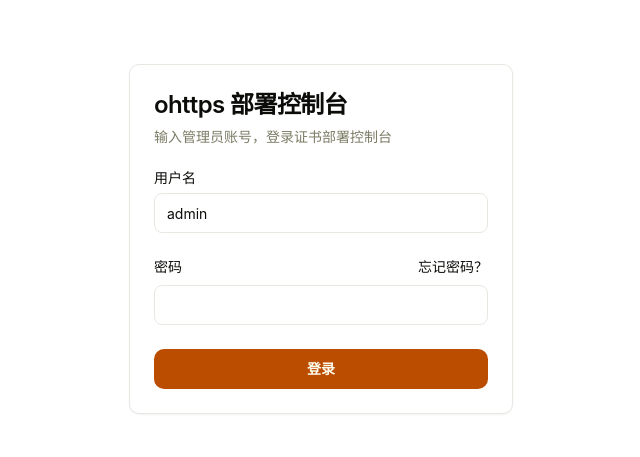
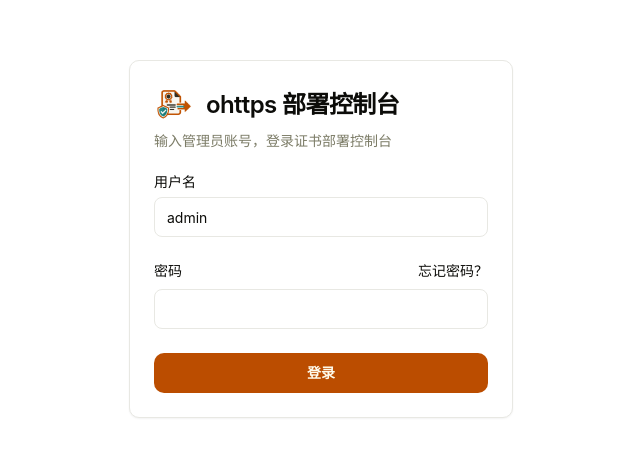
Before and after one commit to sdrpsps/ohttps-deploy, a Next.js app: page /login in a window 1280 px wide. Shown: the part 161-618 px from the top of the page, without its empty margins (319-959 px from the left). Built offline with nearby package versions, Linux system fonts and the light colour scheme.

Commit message:
feat(branding): add logo and favicon

```diff
--- a/app/components/console/console-layout.tsx
+++ b/app/components/console/console-layout.tsx
@@ -1,6 +1,6 @@
 "use client";
 
-import { Command, Menu, Settings2 } from "lucide-react";
+import { Menu, Settings2 } from "lucide-react";
 import { useRouter } from "next/navigation";
 import { useState } from "react";
 import { Button } from "@/components/ui/button";
@@ -80,9 +80,7 @@
         <SheetContent side="left" className="w-72 bg-sidebar p-5">
           <SheetHeader className="mb-6 text-left">
             <SheetTitle className="flex items-center gap-3">
-              <span className="grid size-9 place-items-center rounded-xl bg-primary text-primary-foreground">
-                <Command className="size-5" />
-              </span>
+              <img src="/ohttps-deploy-logo.png" alt="" width={36} height={36} aria-hidden />
               Deploy Console
             </SheetTitle>
             <SheetDescription>证书管理与部署控制台</SheetDescription>
@@ -116,9 +114,7 @@
 function Brand() {
   return (
     <div className="mb-8 flex items-center gap-3 px-3">
-      <div className="grid size-9 place-items-center rounded-xl bg-primary text-primary-foreground">
-        <Command className="size-5" />
-      </div>
+      <img src="/ohttps-deploy-logo.png" alt="OHTTPS Deploy" width={36} height={36} />
       <div>
         <p className="text-[10px] font-bold tracking-[0.24em] text-primary">OHTTPS</p>
         <p className="text-sm font-semibold">Deploy Console</p>
--- a/app/components/login-form.tsx
+++ b/app/components/login-form.tsx
@@ -50,7 +50,10 @@
     <div className={cn("flex flex-col gap-6", className)} {...props}>
       <Card>
         <CardHeader>
-          <CardTitle className="text-2xl">ohttps 部署控制台</CardTitle>
+          <CardTitle className="flex items-center gap-3 text-2xl">
+            <img src="/ohttps-deploy-logo.png" alt="OHTTPS Deploy" width={40} height={40} />
+            ohttps 部署控制台
+          </CardTitle>
           <CardDescription>
             输入管理员账号，登录证书部署控制台
           </CardDescription>
```
Also changed, not shown: app/icon.png (added), public/ohttps-deploy-logo.png (added).
